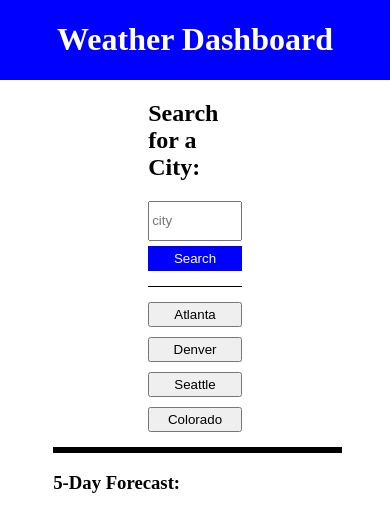
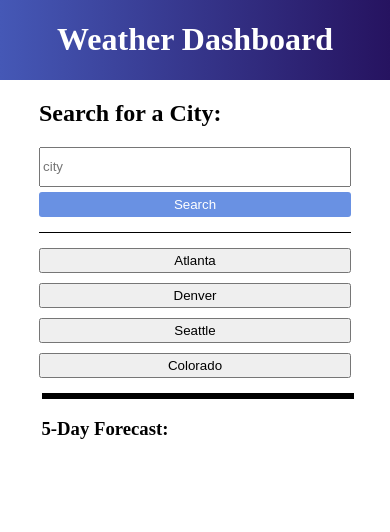
Before and after one commit to dvdfml/Weather-Dashboard, a plain HTML site: page index.html in a window 390 px wide. Drawn offline with Linux system fonts and the light colour scheme.

Commit message:
Added styling and responsiveness

```diff
--- a/assets/css/style.css
+++ b/assets/css/style.css
@@ -8,7 +8,8 @@ body {
 
 header {
     height: 80px;
-    background-color: blue;
+    background-color: rgb(38, 19, 96);
+    background-image: linear-gradient(to right, rgb(69, 88, 182), rgb(38, 19, 96));
     color: white;
     display: flex;
     justify-content: center;
@@ -62,7 +63,12 @@ h3 {
     width: 100%;
 }
 
+img {
+    width: 50px;
+}
+
 #city-card {
+    text-align: center;
     width: 100%;
     border: solid;
 }
@@ -77,8 +83,9 @@ h3 {
 
 #search-button {
     color: white;
-    background-color: blue;
+    background-color: rgb(105, 145, 227);
     border: none;
+    border-radius: 3px;
 
 }
 
@@ -93,10 +100,32 @@ h3 {
 #forecast {
     display: flex;
     flex-wrap: wrap;
+    justify-content: center;
 }
 
-#forecast-card {
-    background-color: black;
+.forecast-card {
+    text-align: center;
+    background-color: rgb(50, 61, 79);
     color: white;
     margin-right: 20px;
+    margin-bottom: 20px;
 }
+
+@media only screen and (max-width: 768px) {
+    aside {
+        width: 80%;
+    }
+
+    section {
+        width: 80%
+    }
+
+    #forecast {
+        width: 80;
+        justify-content: center;
+    }
+
+    .forecast-card {
+        min-width: 150px;
+    }
+}
```
